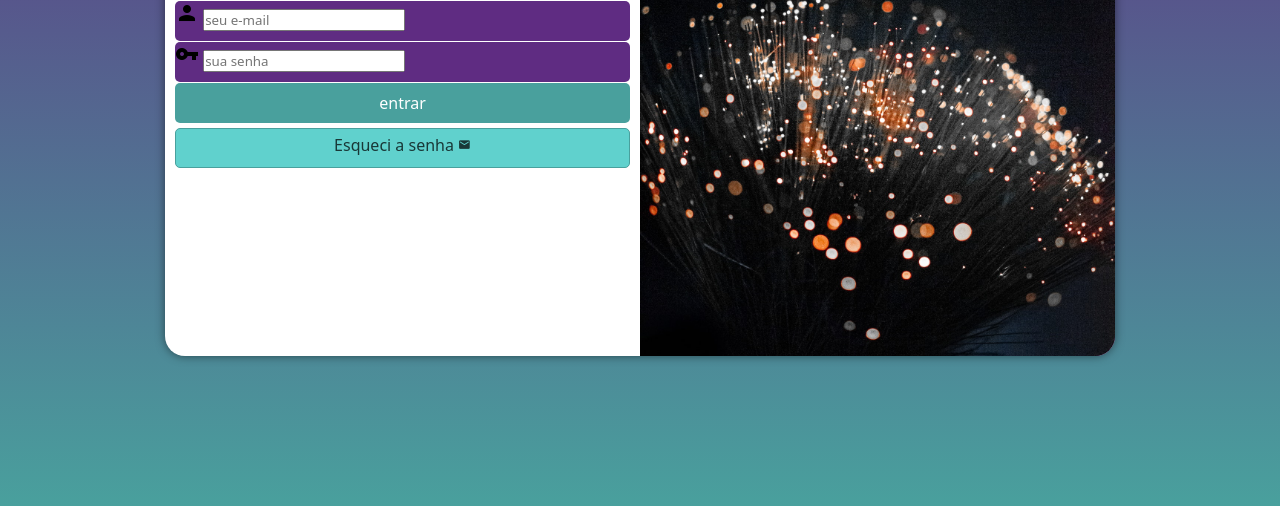
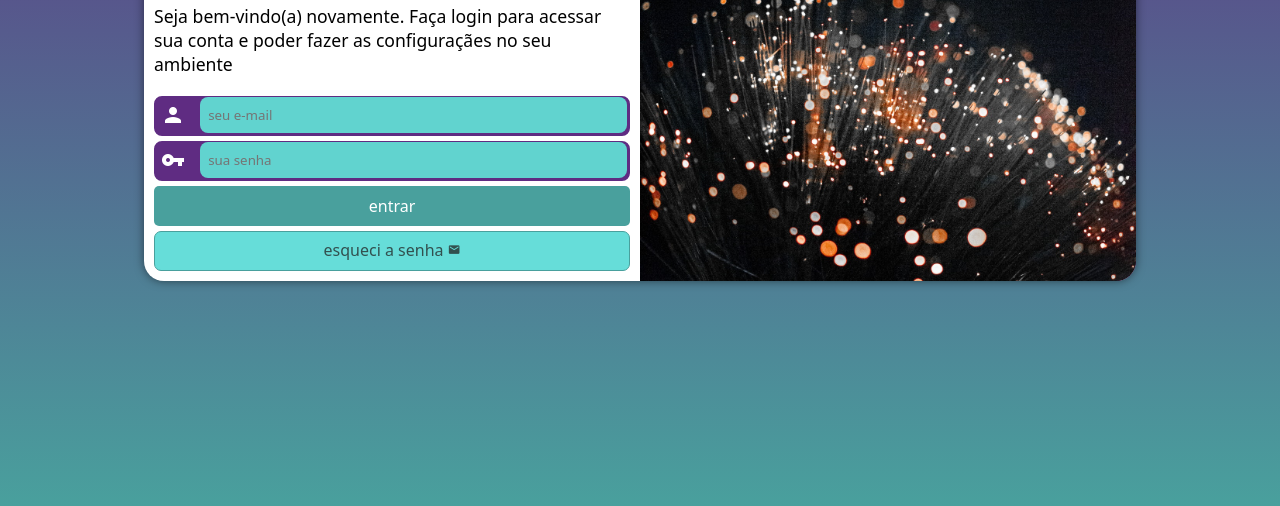
Before and after one commit to ronisantos77/projeto-login, a plain HTML site: page index.html in a window 1280 px wide. Shown: the part 294-800 px from the top of the page. Drawn offline with Linux system fonts and the light colour scheme.

Commit message:
atualização projeto-login finalizado

```diff
--- a/estilos/media-query.css
+++ b/estilos/media-query.css
@@ -1,60 +1,59 @@
-@charset "UTF-08";
+@charset "UTF-8";
 
-/* Extra small devices (phones, 600px and down)
-Small devices (portrait tablets and large phones, 600px and up)
-Medium devices (landscape tablets, 768px and up)
-Large devices (laptops/desktops, 992px and up)
-Extra large devices (large laptops and desktops, 1200px and up) */
 
-@media screen and (min-width: 768px) and (max-width: 992px){
+@media screen and (min-width:768px) and (max-width:992px) {
 
-   body {
-    background-image: linear-gradient(to top, #49a09d, #5f2c82);
-   }
+    body {
+        background-image: linear-gradient(to top, #5f2c82, #49a09d);
+    }
 
     section#login {
-        width: 80%;
+        width: 80vw;
+        height: 350px;
+
     }
-
     section#login > div#imagem {
         float: left;
-        width: 30%;
+        width: 40%;
         height: 100%;
     }
-
-    section#login > div#fromulario {
+    section#login > div#formulario {
         float: right;
-        width: 70%;
+        width: 60%;
+    }
+    div#formulario > h1 {
+        font-size: 1.6em;
     }
     div#formulario > p {
-        font-size: 0.9em;
-    }
+        font-size: 1em;
+     }
 }
 
 @media screen and (min-width: 992px) {
 
-
     body {
-        background-image: linear-gradient(to top, #49a09d, #5f2c82);
-       }
+        background-image: linear-gradient(to bottom, #5f2c82, #49a09d);
+    }
 
     section#login {
-        width: 950px;
+        width: 992px;
+        height: 350px;
+
     }
     section#login > div#imagem {
         float: right;
-        width:50%;
+        width: 50%;
         height: 100%;
     }
-
     section#login > div#formulario {
-        float: left;
+        float: right;
         width: 50%;
     }
     div#formulario > h1 {
         font-size: 2em;
     }
     div#formulario > p {
-        font-size: 1.2em;
-    }
+        font-size: 1.1em;
+        margin: 20px 0px;
+     }
 }
--- a/estilos/style.css
+++ b/estilos/style.css
@@ -2,9 +2,9 @@
 
 
 /*
-    Paletas de cores
+    paleta de cores
     verde: #49a09d
-    lilas: #5f2c82
+    Lilás: #5f2c82
 */
 
 * {
@@ -12,103 +12,123 @@
     padding: 0px;
     margin: 0px;
     box-sizing: border-box;
+}
 
-}
 body, html {
     background-color: #5f2c82;
     height: 100vh;
     width: 100vw;
 }
-
 main {
     position: relative;
+    height: 100vh;
     width: 100vw;
-    height: 100vh;
 }
-
 section#login {
     position:absolute;
     top: 50%;
     left: 50%;
-    transform: translate(-50%, -50%);
+
     overflow: hidden;
-
     background-color: white;
     width: 250px;
     height: 500px;
-
     border-radius: 20px;
     box-shadow: 0px 0px 10px rgba(0, 0, 0, 0.5);
 
-    transition: width 0.3s, heigth 0.3s;
+    transition: width 0.3s, height 0.3s;
     transition-timing-function: ease;
+    transform: translate(-50%, -50%);
 }
 
 section#login > div#imagem {
     display: block;
     background: #5f2c82 url(../imagens/pexels-guillaume-meurice-3363556.jpg) no-repeat;
+    background-size: cover;
+    background-position: left;
     height: 200px;
-    background-size: cover;
-    background-position: center left;
+
 }
 section#login > div#formulario {
     display: block;
     padding: 10px;
-
 }
-div#formulario > h1 {
+ div#formulario > h1{
     text-align: center;
     margin-bottom: 10px;
  }
  div#formulario > p {
     font-size: 0.8em;
  }
+
  form > div.campo {
     background-color: #5f2c82;
+    border: 2px solid #5f2c82;
     display: block;
     width: 100%;
     height: 40px;
-    border-radius: 5px;
-    margin: 1px 0px;
+    border-radius: 8px;
+    margin: 5px 0px;
  }
-div.campo > label {
+ div.campo > input:focus-within {
+    background-color: white;
+ }
+ form label {
     display: none;
+ }
+ div.campo > i {
+    color: white;
+
+    width: 40px;
+    padding: 5px;
+ }
+
+ div.campo > input {
+    background-color: #61d3cf;
+    width: calc(100% - 45px);
+
+    height: 100%;
+    border: 0px;
+    border-radius: 8px;
+    padding: 8px;
+    transform: translatey(-7px);
 
  }
+
  form > input[type=submit] {
     display: block;
     font-size: 1em;
     width: 100%;
     height: 40px;
-    background-color:#49a09d;
+    background-color: #49a09d;
     color: white;
     border: none;
+    border-radius: 5px;
     cursor: pointer;
-    border-radius: 5px;
-}
-form > input[type=submit]:hover {
-    background-color: #2e6664;
  }
 
-form > a.botao {
+ form > input[type=submit]:hover {
+    background-color: #2d6866;
+ }
+
+ form a.botao {
     display: block;
     text-align: center;
     font-size: 1em;
     width: 100%;
     height: 40px;
-    padding-top: 5px;
+    padding-top: 7px;
     margin-top: 5px;
-    color: #193837;
-    background-color: #60d1cd;
+    background-color: #66ddd9;
     border: 1px solid #49a09d;
-    border-radius: 5px;
+    border-radius: 7px;
     text-decoration: none;
+    color: #32504f;
+ }
 
-}
-form > a.botao:hover {
-    background-color: #1a3332;
-    color: white;
-}
  form > a.botao > i {
     font-size: 0.8em;
  }
+ form > a.botao:hover {
+    background-color: #49a09d;
+ }
--- a/index.html
+++ b/index.html
@@ -4,38 +4,35 @@
     <meta charset="UTF-8">
     <meta http-equiv="X-UA-Compatible" content="IE=edge">
     <meta name="viewport" content="width=device-width, initial-scale=1.0">
-    <title>Login</title>
+    <title>projeto-login</title>
+    <link href="https://fonts.googleapis.com/icon?family=Material+Icons" rel="stylesheet">
     <link rel="stylesheet" href="estilos/style.css">
     <link rel="stylesheet" href="estilos/media-query.css">
-    <link href="https://fonts.googleapis.com/icon?family=Material+Icons"
-      rel="stylesheet">
 </head>
 <body>
     <main>
         <section id="login">
             <div id="imagem">
-
+                foto
             </div>
-
             <div id="formulario">
                 <h1>Login</h1>
-                <p>Seja bem-vindo(a) novamente. Faça login para acessar sue a conta e poder fazer as configurações no seu ambiente.</p>
+                <p>Seja bem-vindo(a) novamente. Faça login para acessar sua conta e poder fazer as configuraçães no seu ambiente</p>
                 <form action="login.php" method="post" autocomplete="on">
                     <div class="campo">
                         <i class="material-icons">person</i>
-                        <input type="email" name="login" id="ilogin" placeholder="seu e-mail" autocomplete="email">
-                        <label for="ilogin">Login</label>
+                        <input type="email" name="login" id="ilogin" placeholder="seu e-mail" autocomplete="email" required maxlength="30">
+                        <label for="ilogin">e-mail</label>
                     </div>
                     <div class="campo">
                         <i class="material-icons">vpn_key</i>
-                        <input type="password" name="senha" id="isenha" placeholder="sua senha" autocomplete="current-password">
-                        <label for="isenha">senha</label>
+                        <input type="password" name="senha" id="isenha" placeholder="sua senha" autocomplete="current-password" required minlength="8" maxlength="12">
+                        <label for="isenha">Senha</label>
                     </div>
                     <input type="submit" value="entrar">
                     <a href="esqueci.html" class="botao">
-                        Esqueci a senha <i class="material-icons">mail</i>
+                        esqueci a senha <i class="material-icons">mail</i>
                     </a>
-
                 </form>
             </div>
         </section>
```
Lines whose indentation alone changed are shown as unchanged.
